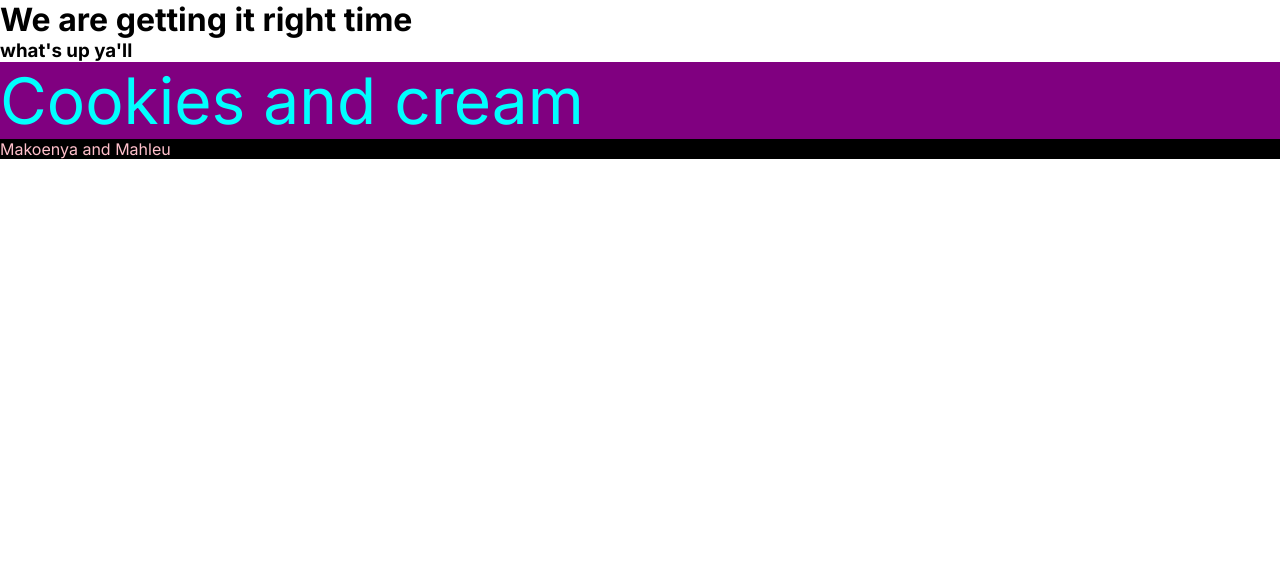
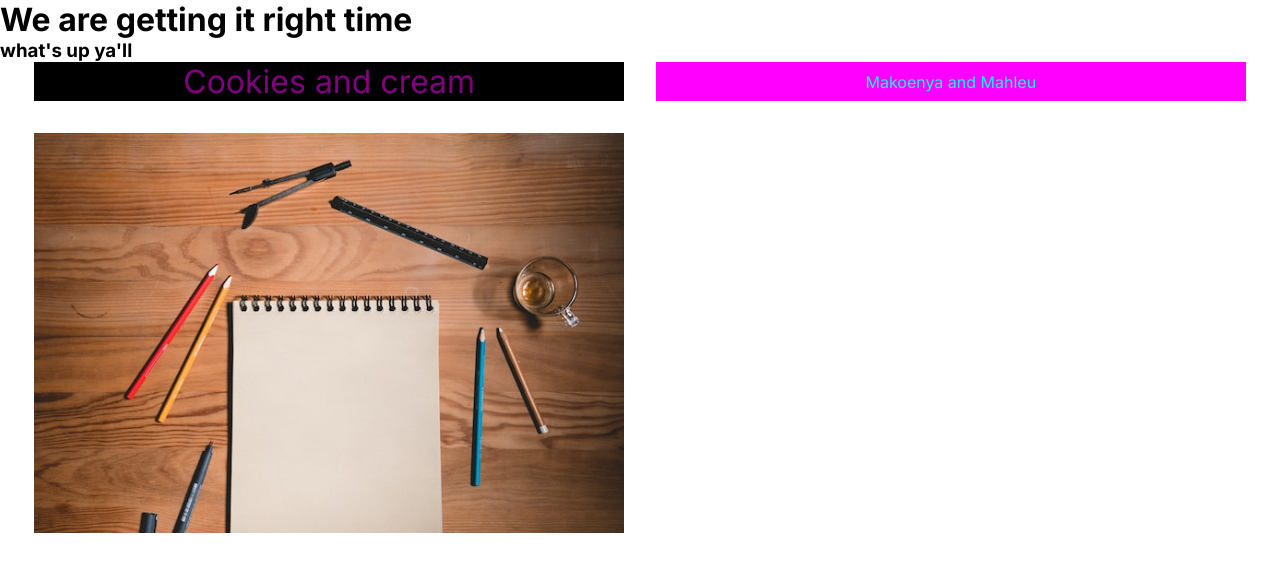
Before and after one commit to tsots/caught, a Next.js app: page / in a window 1280 px wide. Shown: the top 572 px of the page. Built offline with nearby package versions, Linux system fonts and the light colour scheme.

Commit message:
trial hosting with image

```diff
--- a/app/about/page.mdx
+++ b/app/about/page.mdx
@@ -3,4 +3,5 @@
 <div className="stunner">
   <p>Cookies and cream</p>
   <p>Makoenya and Mahleu</p>
+  <div></div>
 </div>
--- a/app/globals.css
+++ b/app/globals.css
@@ -105,13 +105,3 @@ a {
     /* color-scheme: dark; */
   }
 }
-.stunner p:nth-of-type(1) {
-  font-size: 4rem;
-  color: aqua;
-  background-color: purple;
-}
-
-.stunner p:nth-of-type(2) {
-  color: pink;
-  background-color: black;
-}
--- a/app/page.js
+++ b/app/page.js
@@ -1,6 +1,7 @@
 import Image from "next/image";
 import styles from "./page.module.css";
 import About from "./about/page.mdx";
+import "./styles/myMdx.css";
 
 export default function Home() {
   return (
--- /dev/null
+++ b/app/styles/myMdx.css
@@ -0,0 +1,31 @@
+.stunner {
+  display: grid;
+  grid-template-columns: repeat(2, 1fr);
+  gap: 2rem;
+  width: min(120ch);
+  /* background-color: teal; */
+  margin: auto;
+}
+
+.stunner p:nth-of-type(1) {
+  font-size: 2rem;
+  background-color: black;
+  color: purple;
+  display: flex;
+  justify-content: center;
+}
+
+.stunner p:nth-of-type(2) {
+  color: cyan;
+  background-color: magenta;
+  display: flex;
+  align-items: center;
+  justify-content: center;
+}
+
+.stunner > div {
+  background-image: url("/kobu-agency-pvMVecxVoW0-unsplash.jpg");
+  background-size: cover;
+  width: 100%;
+  height: 50vh;
+}
--- a/next.config.js
+++ b/next.config.js
@@ -1,11 +1,14 @@
 /** @type {import('next').NextConfig} */
 const nextConfig = {
+  pageExtensions: ["js", "jsx", "md", "mdx"],
   output: "export",
-  basePath: "/caught",
+  //   basePath: "/caught",
   experimental: {
     mdxRs: true,
   },
 };
 
-const withMDX = require("@next/mdx")();
+const withMDX = require("@next/mdx")({
+  extension: /\.mdx?$/,
+});
 module.exports = withMDX(nextConfig);
```
Also changed, not shown: public/kobu-agency-pvMVecxVoW0-unsplash.jpg (added).
